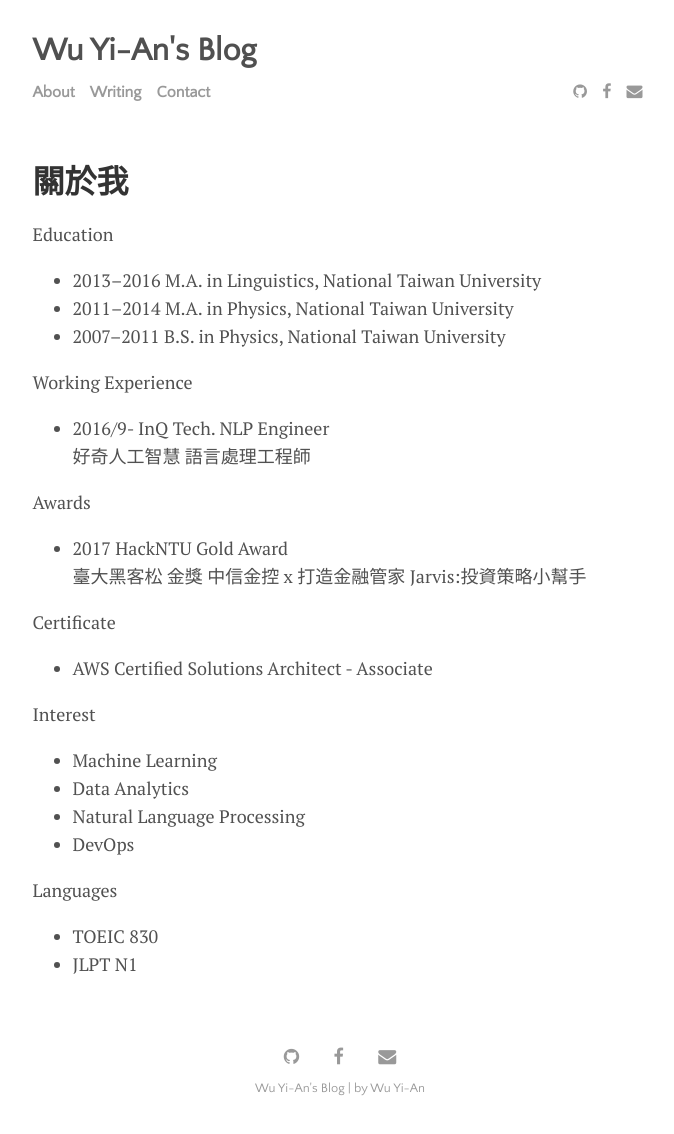
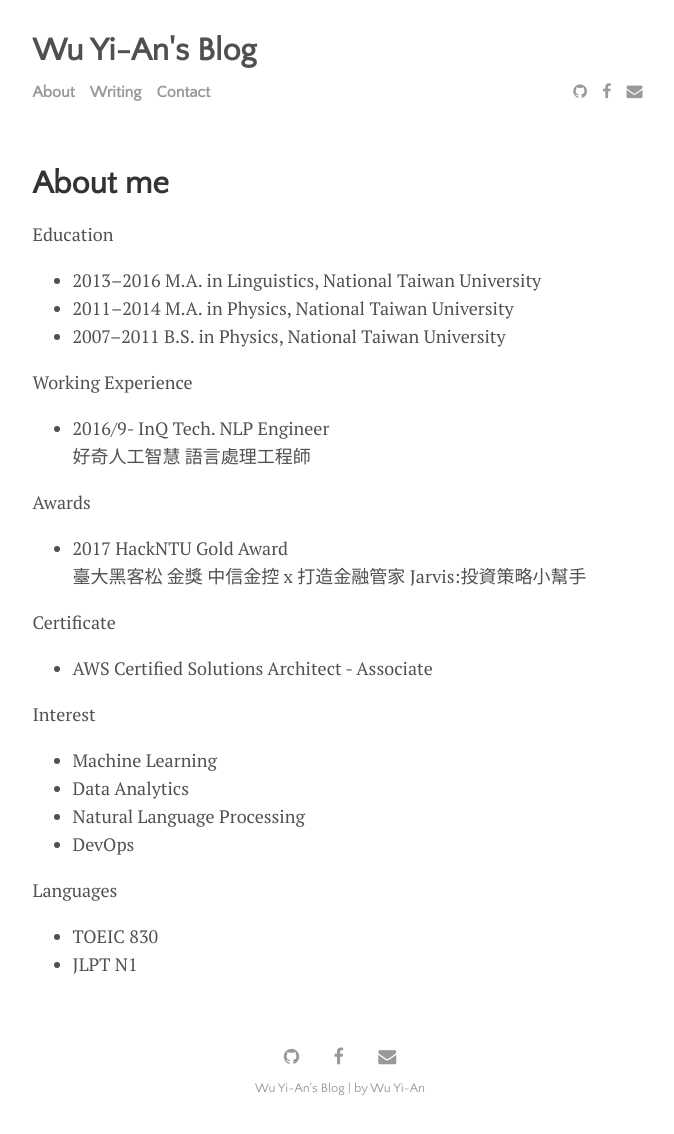
Before and after one commit to ohmsvop/Blog, a Jekyll site: the page built from menu/about.md, in a window 1280 px wide. Shown: the whole page, without its empty margins (300-974 px from the left). Built offline with Jekyll 4.4.1, drawn with Linux system fonts in a browser that asks for light colours.

Commit message:
change title to english

```diff
--- a/menu/about.md
+++ b/menu/about.md
@@ -1,6 +1,6 @@
 ---
 layout: page
-title: 關於我
+title: About me
 ---
 
 Education
```
